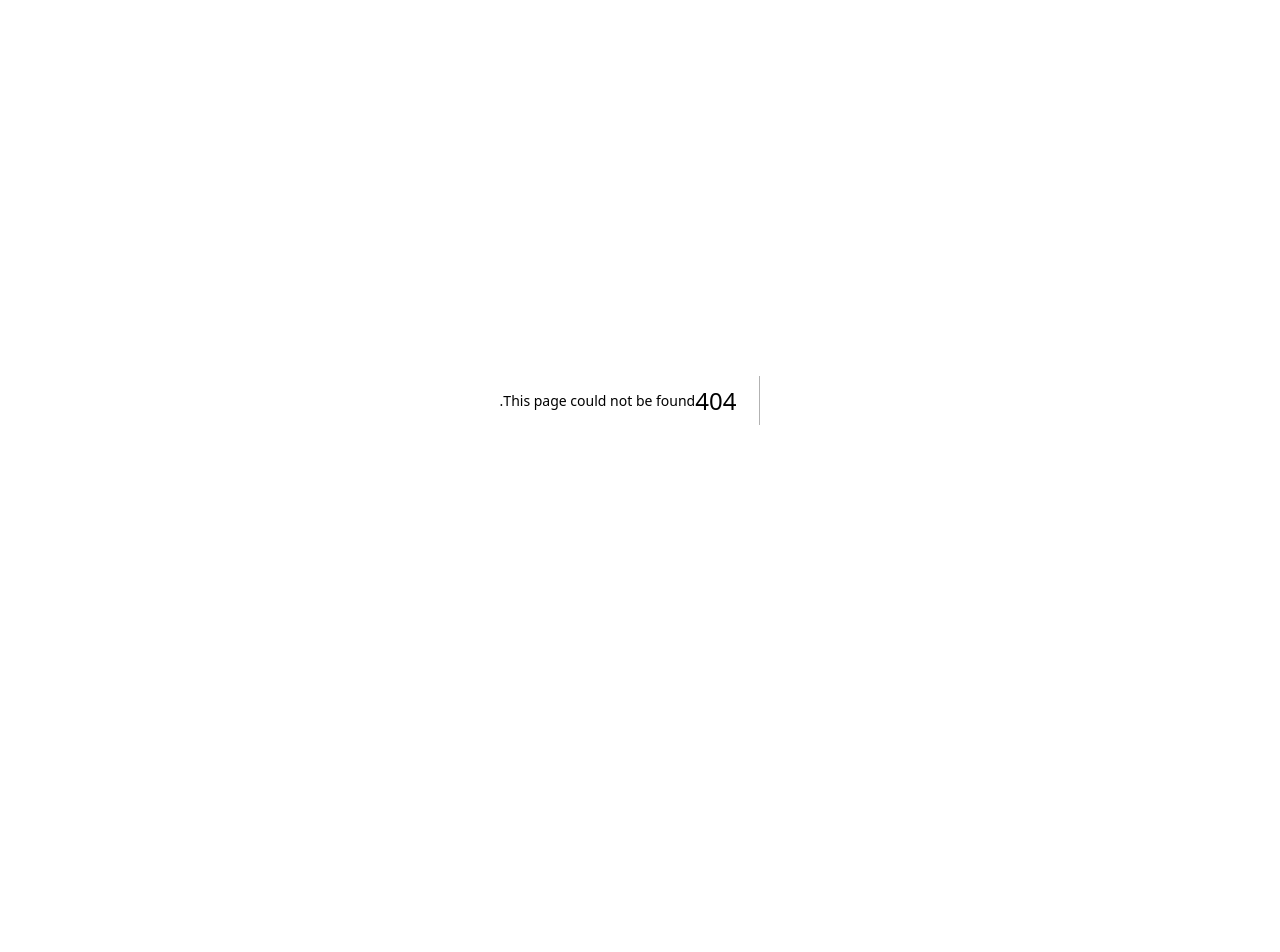
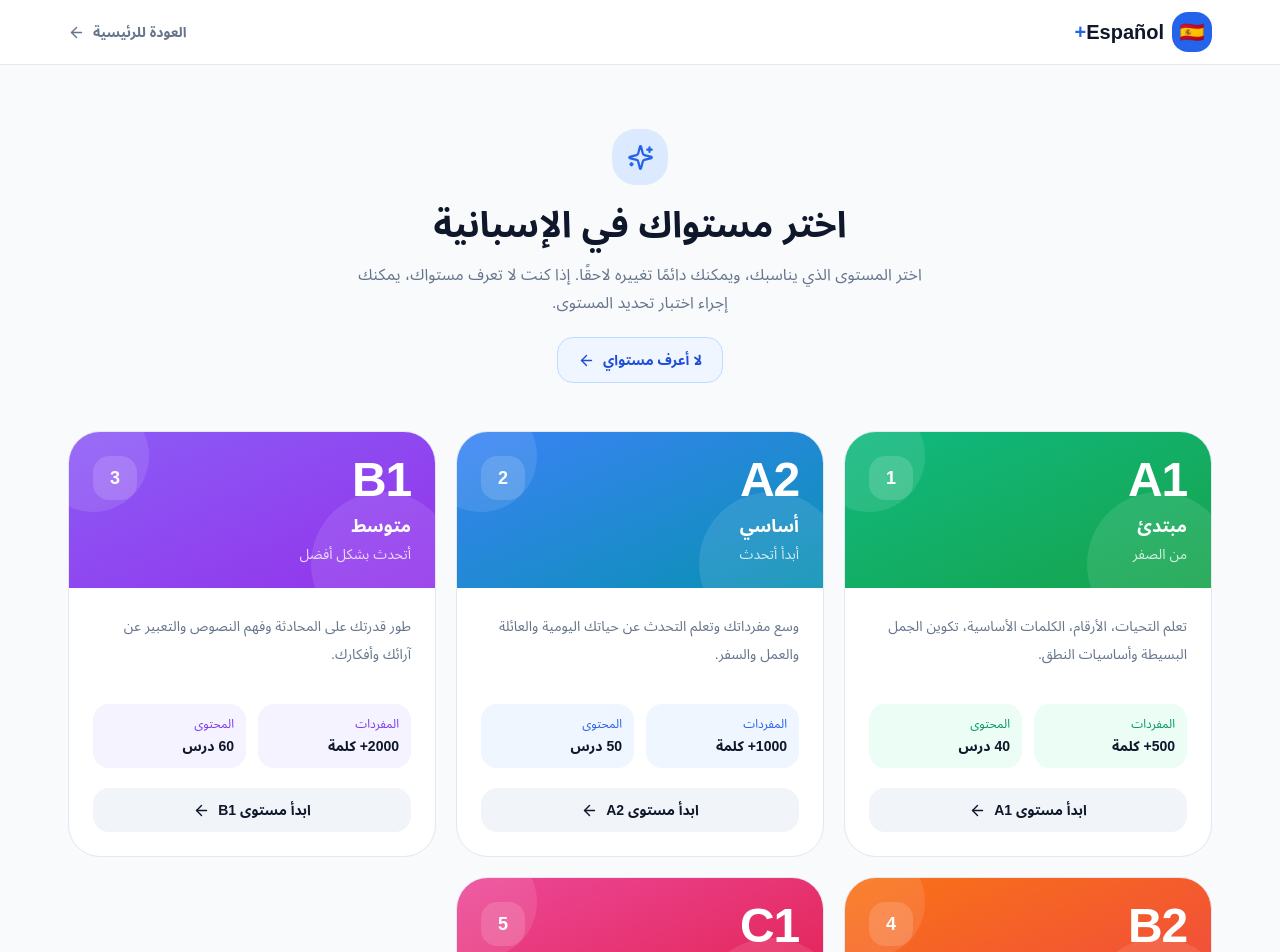
Before and after one commit to ym6642909-pixel/espanol-plus, a Next.js app: page /level in a window 1280 px wide. Before the commit this address had no page. Shown: the top 952 px of the page. Before the commit the page ends 800 px from the top, so only its background shows below. Built offline with nearby package versions, Linux system fonts and the light colour scheme.

Commit message:
Add LevelPage component for Spanish language levels
This file introduces a new LevelPage component that displays various Spanish language levels, including their titles, descriptions, and associated lessons and vocabulary. The component also includes navigation links and a placement test option.

```diff
--- /dev/null
+++ b/app/level/page.tsx
@@ -0,0 +1,218 @@
+"use client";
+
+import Link from "next/link";
+import { ArrowRight, ArrowLeft, Check, Sparkles } from "lucide-react";
+
+const levels = [
+  {
+    id: "A1",
+    title: "مبتدئ",
+    subtitle: "من الصفر",
+    description:
+      "تعلم التحيات، الأرقام، الكلمات الأساسية، تكوين الجمل البسيطة وأساسيات النطق.",
+    words: "500+ كلمة",
+    lessons: "40 درس",
+    color: "from-emerald-500 to-green-600",
+    light: "bg-emerald-50",
+    text: "text-emerald-600",
+  },
+  {
+    id: "A2",
+    title: "أساسي",
+    subtitle: "أبدأ أتحدث",
+    description:
+      "وسع مفرداتك وتعلم التحدث عن حياتك اليومية والعائلة والعمل والسفر.",
+    words: "1000+ كلمة",
+    lessons: "50 درس",
+    color: "from-blue-500 to-cyan-600",
+    light: "bg-blue-50",
+    text: "text-blue-600",
+  },
+  {
+    id: "B1",
+    title: "متوسط",
+    subtitle: "أتحدث بشكل أفضل",
+    description:
+      "طور قدرتك على المحادثة وفهم النصوص والتعبير عن آرائك وأفكارك.",
+    words: "2000+ كلمة",
+    lessons: "60 درس",
+    color: "from-violet-500 to-purple-600",
+    light: "bg-violet-50",
+    text: "text-violet-600",
+  },
+  {
+    id: "B2",
+    title: "متوسط متقدم",
+    subtitle: "طلاقة أكبر",
+    description:
+      "تعامل مع المحادثات المعقدة والنصوص الطويلة وطوّر دقة استخدام اللغة.",
+    words: "3500+ كلمة",
+    lessons: "70 درس",
+    color: "from-orange-500 to-red-500",
+    light: "bg-orange-50",
+    text: "text-orange-600",
+  },
+  {
+    id: "C1",
+    title: "متقدم",
+    subtitle: "إسبانية متقدمة",
+    description:
+      "استخدم اللغة بطلاقة وفهم النصوص المتقدمة والتعبير بدقة ومرونة.",
+    words: "5000+ كلمة",
+    lessons: "80 درس",
+    color: "from-pink-500 to-rose-600",
+    light: "bg-pink-50",
+    text: "text-pink-600",
+  },
+];
+
+export default function LevelPage() {
+  return (
+    <main className="min-h-screen bg-[var(--background)]">
+      {/* Header */}
+      <header className="border-b border-[var(--border)] bg-[var(--surface)]">
+        <div className="container-app flex h-16 items-center justify-between">
+          <Link
+            href="/"
+            className="flex items-center gap-2 font-black text-xl"
+          >
+            <span className="flex h-10 w-10 items-center justify-center rounded-xl bg-blue-600 text-white">
+              🇪🇸
+            </span>
+
+            <span>
+              Español<span className="text-blue-600">+</span>
+            </span>
+          </Link>
+
+          <Link
+            href="/"
+            className="flex items-center gap-2 text-sm font-bold text-[var(--muted)] transition hover:text-blue-600"
+          >
+            العودة للرئيسية
+            <ArrowLeft size={17} />
+          </Link>
+        </div>
+      </header>
+
+      {/* Content */}
+      <section className="container-app py-12 sm:py-16">
+        <div className="mx-auto max-w-3xl text-center">
+          <div className="mx-auto mb-5 flex h-14 w-14 items-center justify-center rounded-2xl bg-blue-100 text-blue-600">
+            <Sparkles size={27} />
+          </div>
+
+          <h1 className="text-3xl font-black sm:text-4xl">
+            اختر مستواك في الإسبانية
+          </h1>
+
+          <p className="mx-auto mt-4 max-w-xl leading-7 text-[var(--muted)]">
+            اختر المستوى الذي يناسبك، ويمكنك دائمًا تغييره لاحقًا.
+            إذا كنت لا تعرف مستواك، يمكنك إجراء اختبار تحديد المستوى.
+          </p>
+
+          <Link
+            href="/placement-test"
+            className="mt-5 inline-flex items-center gap-2 rounded-xl border border-blue-200 bg-blue-50 px-5 py-3 text-sm font-bold text-blue-700 transition hover:bg-blue-100"
+          >
+            لا أعرف مستواي
+            <ArrowLeft size={17} />
+          </Link>
+        </div>
+
+        {/* Levels */}
+        <div className="mx-auto mt-12 grid max-w-6xl gap-5 md:grid-cols-2 lg:grid-cols-3">
+          {levels.map((level, index) => (
+            <Link
+              href={`/dashboard?level=${level.id}`}
+              key={level.id}
+              className="group relative overflow-hidden rounded-3xl border border-[var(--border)] bg-[var(--surface)] transition duration-300 hover:-translate-y-1 hover:shadow-2xl"
+            >
+              {/* Level Header */}
+              <div
+                className={`relative overflow-hidden bg-gradient-to-br ${level.color} p-6 text-white`}
+              >
+                <div className="absolute -left-8 -top-8 h-28 w-28 rounded-full bg-white/10" />
+                <div className="absolute -bottom-12 -right-5 h-36 w-36 rounded-full bg-white/10" />
+
+                <div className="relative flex items-start justify-between">
+                  <div>
+                    <div className="text-5xl font-black tracking-tight">
+                      {level.id}
+                    </div>
+
+                    <div className="mt-2 text-lg font-bold">
+                      {level.title}
+                    </div>
+
+                    <div className="mt-1 text-sm text-white/80">
+                      {level.subtitle}
+                    </div>
+                  </div>
+
+                  <div className="flex h-11 w-11 items-center justify-center rounded-xl bg-white/15 text-lg font-black backdrop-blur">
+                    {index + 1}
+                  </div>
+                </div>
+              </div>
+
+              {/* Body */}
+              <div className="p-6">
+                <p className="min-h-[72px] text-sm leading-7 text-[var(--muted)]">
+                  {level.description}
+                </p>
+
+                <div className="mt-5 grid grid-cols-2 gap-3">
+                  <div className={`rounded-xl ${level.light} p-3`}>
+                    <div className={`text-xs ${level.text}`}>
+                      المفردات
+                    </div>
+
+                    <div className="mt-1 text-sm font-black">
+                      {level.words}
+                    </div>
+                  </div>
+
+                  <div className={`rounded-xl ${level.light} p-3`}>
+                    <div className={`text-xs ${level.text}`}>
+                      المحتوى
+                    </div>
+
+                    <div className="mt-1 text-sm font-black">
+                      {level.lessons}
+                    </div>
+                  </div>
+                </div>
+
+                <div
+                  className={`mt-5 flex items-center justify-center gap-2 rounded-xl bg-[var(--surface-soft)] py-3 text-sm font-black transition group-hover:bg-blue-600 group-hover:text-white`}
+                >
+                  ابدأ مستوى {level.id}
+                  <ArrowLeft size={17} />
+                </div>
+              </div>
+            </Link>
+          ))}
+        </div>
+
+        {/* Bottom Info */}
+        <div className="mx-auto mt-10 flex max-w-3xl flex-col gap-4 rounded-3xl border border-[var(--border)] bg-[var(--surface)] p-5 sm:flex-row sm:items-center">
+          <div className="flex h-12 w-12 shrink-0 items-center justify-center rounded-2xl bg-green-100 text-green-600">
+            <Check size={25} />
+          </div>
+
+          <div>
+            <h3 className="font-black">
+              لا تقلق بشأن اختيار المستوى الصحيح
+            </h3>
+
+            <p className="mt-1 text-sm leading-6 text-[var(--muted)]">
+              يمكنك تغيير المستوى لاحقًا، كما سنستخدم نتائج تقدمك لمساعدتك
+              على معرفة المستوى الأنسب لك.
+            </p>
+          </div>
+        </div>
+      </section>
+    </main>
+  );
+                }
```
